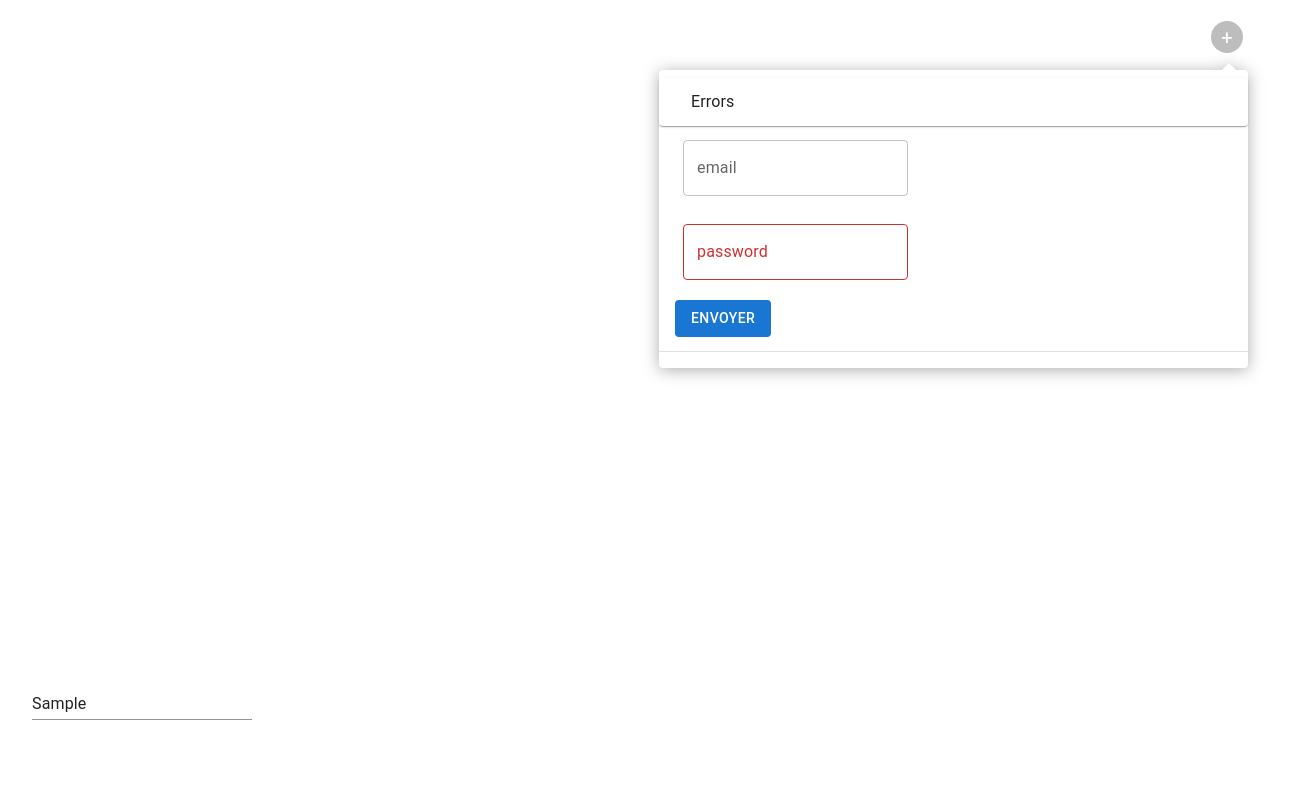
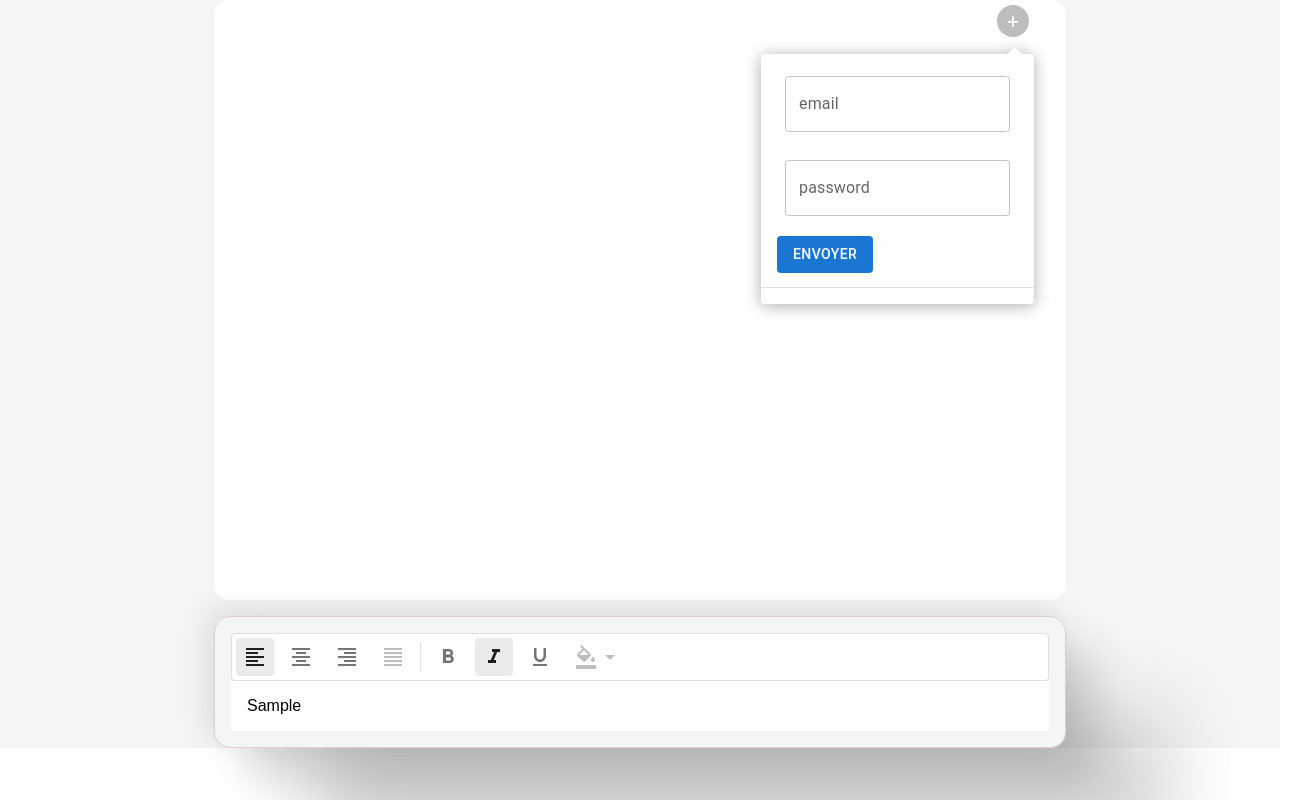
Before and after one commit to montenegroPatrick/chatRoom, a React app: page / in a window 1280 px wide. Both pictures are taken after typing "Sample" into the empty fields and a click on the button "Connexion". Shown: the whole page, 1312 px wide, since content can reach past the window. Built offline with nearby package versions, Linux system fonts and the light colour scheme.

Commit message:
à finir

```diff
--- a/package.json
+++ b/package.json
@@ -51,6 +51,7 @@
   "dependencies": {
     "@emotion/react": "^11.10.6",
     "@emotion/styled": "^11.10.6",
+    "@mui/icons-material": "^5.11.11",
     "@mui/material": "^5.11.11",
     "prop-types": "*",
     "react": "*",
--- a/src/components/App/App.js
+++ b/src/components/App/App.js
@@ -6,14 +6,17 @@ import SettingsMenu from "./Settings/Settings";
 import ContainerChat from "./ContainerChat/ContainerChat";
 import Form from "./Form/Form";
 import "./styles.scss";
+import { Container } from "@mui/material";
 
 // == Composant
 function App() {
   return (
     <div className="app">
-      <SettingsMenu />
-      <ContainerChat />
-      <Form />
+      <Container maxWidth="md">
+        <SettingsMenu />
+        <ContainerChat />
+        <Form />
+      </Container>
     </div>
   );
 }
--- a/src/components/App/ContainerChat/BubbleChat.js
+++ b/src/components/App/ContainerChat/BubbleChat.js
@@ -5,22 +5,21 @@ import Paper from "@mui/material/Paper";
 import { styled } from "@mui/material/styles";
 import "./chat.scss";
 import { PropTypes } from "prop-types";
+import { Box, Divider, p } from "@mui/material";
 
 function BubbleChat({ user, content }) {
   // console.log(content);
-  const Item = styled(Paper)(({ theme }) => ({
-    backgroundColor: theme.palette.mode === "dark" ? "#1A2027" : "#fff",
-    ...theme.typography.body2,
-    padding: theme.spacing(1),
-    width: "fit-content",
-    textAlign: "left",
-    color: theme.palette.text.secondary,
-  }));
+
+  const date = new Date();
   return (
-    <Stack spacing={2}>
-      <Item className="container-user">{user}</Item>
-      <Item className="container-content">{content}</Item>
-    </Stack>
+    <>
+      <Box sx={{ display: "flex", padding: "1rem" }}>
+        <p className="container-user">{user}</p>
+        <p className="date">{`${date.getHours()}: ${date.getMinutes()}: ${date.getSeconds()}`}</p>
+      </Box>
+      <p className="content">{content}</p>
+      <Divider />
+    </>
   );
 }
 
--- a/src/components/App/ContainerChat/ContainerChat.js
+++ b/src/components/App/ContainerChat/ContainerChat.js
@@ -19,8 +19,8 @@ function ContainerChat() {
     <div className="container">
       {chatState.map(
         (chat) => chat
-        && (<BubbleChat key={chat.id} content={chat.content} user={chat.user} />)
-        )}
+          && (<BubbleChat key={chat.id} content={chat.content} user={chat.user} />)
+      )}
       <div ref={messagesEndRef} />
     </div>
   );
--- a/src/components/App/ContainerChat/chat.scss
+++ b/src/components/App/ContainerChat/chat.scss
@@ -1,24 +1,30 @@
 .container {
   display: flex;
-  overflow: scroll;
-  margin-left: 1rem;
-  height: 80vh;
+  overflow-y: auto;
+  font-size: 1.1rem;
+  height: 75vh;
   flex-direction: column;
-  text-align: left;
   color: black;
-  background-color: rgb(255, 255, 255);
-
+  background-color: white;
+  border-radius: 1rem;
+  margin-bottom: 1rem;
   &-user {
     padding: 1rem;
-    margin: 1rem;
+    margin-right: 1rem;
     text-decoration: underline;
     color: black;
   }
-  &-content {
-    padding: 1rem;
-    border-radius: 3rem;
-    width: fit-content;
-    background-color: lightslategrey;
-    color: rgb(49, 37, 37);
-  }
+
 }
+.content {
+
+  margin-left: 2rem;
+  padding: 0.5rem;
+  border-radius: 0.5rem;
+  width: fit-content;
+  background-color:rgb(245, 245, 245);
+  color: rgb(49, 37, 37);
+}
+.date {
+  font-size: small;
+}
--- a/src/components/App/Form/Form.js
+++ b/src/components/App/Form/Form.js
@@ -1,52 +1,75 @@
+/* eslint-disable import/no-unresolved */
 /* eslint-disable no-unused-vars */
 import './form.scss';
-import { useEffect, useRef } from 'react';
-import { FormControl, TextField } from '@mui/material';
+import { useEffect, useRef, useState } from 'react';
+import { Box, FormControl, TextField } from '@mui/material';
 import { useDispatch, useSelector } from 'react-redux';
 import { getNewId } from '../../../utils/function';
 import { newHistoryChat } from '../../../actions/chatAction';
 import {
   newChatOnChange,
 } from '../../../actions/formAction';
+import ToolsBar from '../../mui/ToolsBar';
 
 function Form() {
   const inputEl = useRef(null);
   const dispatch = useDispatch();
-  const stateChat = useSelector((state) => state.chat);
-  const inputChat = useSelector((state) => state.form.inputChat);
+  const messages = useSelector((state) => state.chat);
+  const [inputChat, setInputChat] = useState('');
   const user = useSelector((state) => state.form.user);
+  const [alignment, setAlignment] = useState('left');
+  const [formats, setFormats] = useState(() => ['italic']);
+  console.log(alignment);
+  console.log(formats);
+  const textDecoration = (formats).map((format) => (format ? ` "${format}"` : undefined));
+  const textDecorationString = textDecoration.toString();
   useEffect(() => {
     inputEl.current.focus();
   }, []);
+
   const handleSubmit = (event) => {
     event.preventDefault();
     dispatch(
       newHistoryChat({
-        id: getNewId(stateChat),
+        id: getNewId(messages),
         content: inputChat,
         user: user,
       }),
     );
-  };
-  const handleChange = (event) => {
-    dispatch(newChatOnChange(event.target.value));
+    setInputChat('');
   };
 
   return (
-    <div>
-      <form className="form" action="" onSubmit={handleSubmit}>
-        <TextField
+
+
+      <form
+        className="form"
+        action=""
+        onSubmit={handleSubmit}
+      >
+        <ToolsBar
+          sx={{margin: "1rem"}}
+          alignment={alignment}
+          formats={formats}
+          setFormats={setFormats}
+          setAlignment={setAlignment}
+        />
+        <input
+          style={{ textAlignLast: `${alignment}` }}
           ref={inputEl}
           id="standard-basic"
           label={user}
-          variant="standard"
           className="form-input"
+          size="medium"
           type="text"
           value={inputChat}
-          onChange={handleChange}
+          onChange={(event) => {
+            setInputChat(event.target.value);
+          }}
         />
       </form>
-    </div>
+
+
   );
 }
 
--- a/src/components/App/Form/form.scss
+++ b/src/components/App/Form/form.scss
@@ -1,4 +1,17 @@
 .form {
-  width: 100%;
-  margin: 2rem;
+  border-radius: 1rem;
+  padding: 1rem;
+  border: 1px, solid, rgb(216, 208, 208);
+  display: flex;
+  flex-direction: column;
+  box-shadow:
+  -7.2px -7.2px 28.1px rgba(0, 0, 0, 0.102),
+  29.8px 29.8px 40.6px rgba(0, 0, 0, 0.136),
+  100px 100px 80px rgba(0, 0, 0, 0.19)
+;
+    &-input{
+      padding: 1rem;
+      font-size: medium;
+      border: none;
+    }
 }
--- a/src/components/App/Settings/Settings.js
+++ b/src/components/App/Settings/Settings.js
@@ -18,21 +18,26 @@ import {
   AccordionSummary,
 
 } from "@mui/material";
+import './Settings.scss';
 import { Box } from '@mui/system';
 import { useState, useRef, useEffect } from "react";
 import { useDispatch } from "react-redux";
 import { newConnexion } from "../../../actions/formAction";
-import { checkPassword } from "../../../utils/function.js";
+import { checkEmail, checkPassword } from "../../../utils/function.js";
 
 function SettingsMenu() {
   const dispatch = useDispatch();
   const [anchorEl, setAnchorEl] = useState(null);
   const [userConnexion, setUserConnexion] = useState("");
+  const [emailValidator, setEmailValidator] = useState("");
   const [password, setPassword] = useState('');
   const open = Boolean(anchorEl);
   const [errorList, setErrorList] = useState([]);
+  const [glitch, setGlitch] = useState(false);
   const initialMount = useRef(true);
   const passwordField = useRef(null);
+  console.log(glitch);
+  console.log(!!emailValidator);
 
   const handleClick = (event) => {
     setAnchorEl(event.currentTarget);
@@ -41,21 +46,40 @@ function SettingsMenu() {
     setAnchorEl(null);
   };
   const handleSubmit = (event) => {
-    event.preventDefault();
-    dispatch(newConnexion({
-      user: userConnexion,
-      password,
-    }));
+    if (errorList.length > 0 || !!emailValidator) {
+      setTimeout(() => {
+        setGlitch(true);
+      }, 10);
+      setGlitch(false);
+    }
+    else {
+      event.preventDefault();
+      dispatch(newConnexion({
+        user: userConnexion,
+        password: password,
+      }));
+      setUserConnexion('');
+      setPassword('');
+    }
   };
   useEffect(() => {
     if (initialMount.current) {
       initialMount.current = false;
     }
-    if (!initialMount.current) {
+  }, []);
+
+  useEffect(() => {
+    if (password === "" && userConnexion === "") {
+      setEmailValidator(false);
+      setErrorList([]);
+    }
+    else {
+      const errorEmail = checkEmail(userConnexion);
+      setEmailValidator(errorEmail);
       const errorArray = checkPassword(password);
       setErrorList([...errorArray]);
     }
-  }, [password]);
+  }, [password, userConnexion]);
   return (
     <div
       style={{ display: "flex", justifyContent: "right", marginRight: "2rem" }}
@@ -115,6 +139,7 @@ function SettingsMenu() {
         transformOrigin={{ horizontal: "right", vertical: "top" }}
         anchorOrigin={{ horizontal: "right", vertical: "bottom" }}
       >
+
         <Box
           component="form"
           sx={{
@@ -131,7 +156,7 @@ function SettingsMenu() {
                   aria-controls="panel1a-content"
                   id="panel1a-header"
                 >
-                  <Typography sx={{ marginLeft: "1rem" }}>Errors</Typography>
+                  <Typography sx={{ marginLeft: "1rem", animation: glitch ? "myAnim 2s ease 0s 1 normal forwards" : "" }}>Errors</Typography>
                 </AccordionSummary>
                 <ListItem
                   alignItems="center"
@@ -156,32 +181,34 @@ function SettingsMenu() {
               id="outlined-textarea"
               label="email"
               placeholder="Placeholder"
+              type="email"
               multiline
               value={userConnexion}
+              error={!!emailValidator}
               onChange={(event) => setUserConnexion(event.target.value)}
             />
           </MenuItem>
           <MenuItem>
             <TextField
               ref={passwordField}
-              id="outlined-textarea"
+              id="outlined-password-input"
+              type="password"
               label="password"
               placeholder="Placeholder"
-              multiline
               value={password}
               error={errorList.length > 0}
               onChange={(event) => setPassword(event.target.value)}
             />
           </MenuItem>
           <MenuItem>
-            <Button variant="contained" disableElevation>
+            <Button variant="contained" disableElevation onClick={handleSubmit}>
               Envoyer
             </Button>
           </MenuItem>
           <Divider />
         </Box>
       </Menu>
-    </div >
+    </div>
   );
 }
 export default SettingsMenu;
--- /dev/null
+++ b/src/components/App/Settings/Settings.scss
@@ -0,0 +1,27 @@
+@keyframes myAnim {
+	0%,
+	100% {
+		transform: translateX(0%);
+		transform-origin: 50% 50%;
+	}
+
+	15% {
+		transform: translateX(-30px) rotate(6deg);
+	}
+
+	30% {
+		transform: translateX(15px) rotate(-6deg);
+	}
+
+	45% {
+		transform: translateX(-15px) rotate(3.6deg);
+	}
+
+	60% {
+		transform: translateX(9px) rotate(-2.4deg);
+	}
+
+	75% {
+		transform: translateX(-6px) rotate(1.2deg);
+	}
+}
--- a/src/components/App/styles.scss
+++ b/src/components/App/styles.scss
@@ -1,7 +1,8 @@
 .app {
-  margin: 1em auto;
+  width: 100%;
+  align-items: center;
   display: flex;
   flex-direction: column;
+  background-color: rgb(245, 245, 245);
 
-  text-align: left;
 }
--- /dev/null
+++ b/src/components/mui/ToolsBar.js
@@ -0,0 +1,104 @@
+import * as React from 'react';
+import { styled } from '@mui/material/styles';
+import FormatAlignLeftIcon from '@mui/icons-material/FormatAlignLeft';
+import FormatAlignCenterIcon from '@mui/icons-material/FormatAlignCenter';
+import FormatAlignRightIcon from '@mui/icons-material/FormatAlignRight';
+import FormatAlignJustifyIcon from '@mui/icons-material/FormatAlignJustify';
+import FormatBoldIcon from '@mui/icons-material/FormatBold';
+import FormatItalicIcon from '@mui/icons-material/FormatItalic';
+import FormatUnderlinedIcon from '@mui/icons-material/FormatUnderlined';
+import FormatColorFillIcon from '@mui/icons-material/FormatColorFill';
+import ArrowDropDownIcon from '@mui/icons-material/ArrowDropDown';
+import Divider from '@mui/material/Divider';
+import Paper from '@mui/material/Paper';
+import ToggleButton from '@mui/material/ToggleButton';
+import ToggleButtonGroup from '@mui/material/ToggleButtonGroup';
+import { PropTypes } from 'prop-types';
+
+const StyledToggleButtonGroup = styled(ToggleButtonGroup)(({ theme }) => ({
+  '& .MuiToggleButtonGroup-grouped': {
+    margin: theme.spacing(0.5),
+    border: 0,
+    '&.Mui-disabled': {
+      border: 0,
+    },
+    '&:not(:first-of-type)': {
+      borderRadius: theme.shape.borderRadius,
+    },
+    '&:first-of-type': {
+      borderRadius: theme.shape.borderRadius,
+    },
+  },
+}));
+
+export default function ToolsBar({ alignment, formats, setAlignment, setFormats }) {
+  const handleFormat = (event, newFormats) => {
+    setFormats(newFormats);
+  };
+
+  const handleAlignment = (event, newAlignment) => {
+    setAlignment(newAlignment);
+  };
+
+  return (
+    <div>
+      <Paper
+        elevation={0}
+        sx={{
+          display: 'flex',
+          border: (theme) => `1px solid ${theme.palette.divider}`,
+          flexWrap: 'wrap',
+        }}
+      >
+        <StyledToggleButtonGroup
+          size="small"
+          value={alignment}
+          exclusive
+          onChange={handleAlignment}
+          aria-label="text alignment"
+        >
+          <ToggleButton value="left" aria-label="left aligned">
+            <FormatAlignLeftIcon />
+          </ToggleButton>
+          <ToggleButton value="center" aria-label="centered">
+            <FormatAlignCenterIcon />
+          </ToggleButton>
+          <ToggleButton value="right" aria-label="right aligned">
+            <FormatAlignRightIcon />
+          </ToggleButton>
+          <ToggleButton value="justify" aria-label="justified" disabled>
+            <FormatAlignJustifyIcon />
+          </ToggleButton>
+        </StyledToggleButtonGroup>
+        <Divider flexItem orientation="vertical" sx={{ mx: 0.5, my: 1 }} />
+        <StyledToggleButtonGroup
+          size="small"
+          value={formats}
+          onChange={handleFormat}
+          aria-label="text formatting"
+        >
+          <ToggleButton value="bold" aria-label="bold">
+            <FormatBoldIcon />
+          </ToggleButton>
+          <ToggleButton value="italic" aria-label="italic">
+            <FormatItalicIcon />
+          </ToggleButton>
+          <ToggleButton value="underlined" aria-label="underlined">
+            <FormatUnderlinedIcon />
+          </ToggleButton>
+          <ToggleButton value="color" aria-label="color" disabled>
+            <FormatColorFillIcon />
+            <ArrowDropDownIcon />
+          </ToggleButton>
+        </StyledToggleButtonGroup>
+      </Paper>
+    </div>
+  );
+}
+ToolsBar.propTypes = {
+  alignment: PropTypes.node.isRequired,
+  setAlignment: PropTypes.func.isRequired,
+  setFormats: PropTypes.node.isRequired,
+  formats: PropTypes.func.isRequired,
+
+};
--- a/src/utils/function.js
+++ b/src/utils/function.js
@@ -25,3 +25,8 @@ export const checkPassword = (password) => {
   }
   return errorList;
 };
+
+export const checkEmail = (email) => {
+  const error = email.match(/^[\w-\.]+@([\w-]+\.)+[\w-]{2,4}$/) ? false : "l'email doit être exacte";
+  return error;
+};
```
Also changed, not shown: 1 other file (tests, documents, lock files or other folders).
